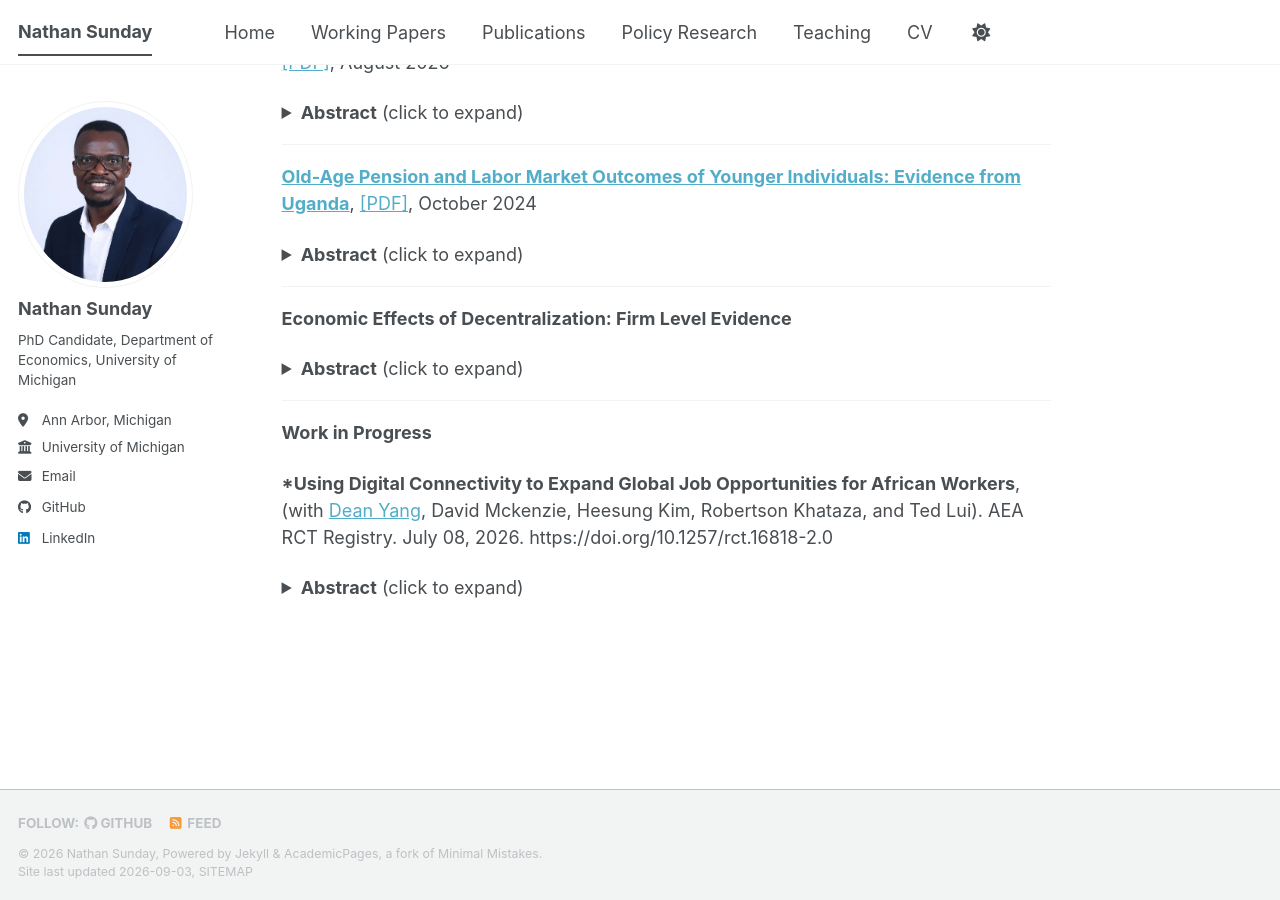
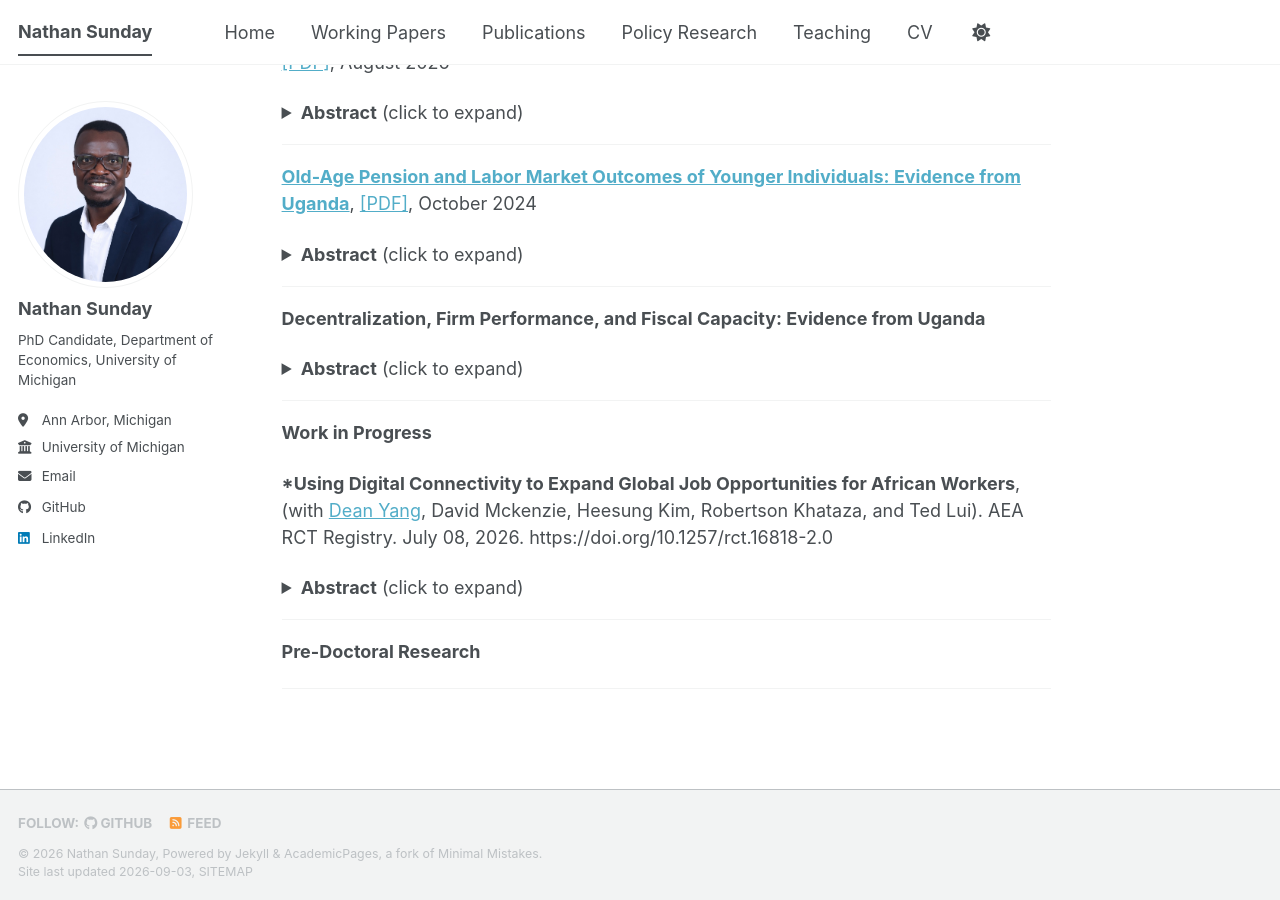
Before and after one commit to berylenonmechanistic8499/berylenonmechanistic8499.github.io, a Jekyll site: the page built from _pages/about.md, in a window 1280 px wide and 900 px high, scrolled down 790 px. Built offline with Jekyll 4.4.1, drawn with Linux system fonts in a browser that asks for light colours; a style sheet for code colours, icons or effects is not loaded.

Commit message:
Update about.md

```diff
--- a/_pages/about.md
+++ b/_pages/about.md
@@ -47,12 +47,12 @@
 
 ---
 
-**Economic Effects of Decentralization: Firm Level Evidence**
+**Decentralization, Firm Performance, and Fiscal Capacity: Evidence from Uganda**
 
 <details>
 <summary><strong>Abstract</strong> (click to expand)</summary>
 
-Decentralization of governance is widely argued to improve public goods provision, yet whether these gains translate into tangible benefits for the private sector remains an open question. I study this question in the context of Uganda, exploiting the 2015/16 wave of district creation in which 23 new districts were carved from existing ones. Using administrative data from corporate income tax records in a difference-in-differences framework, I find that the reform increased firm revenues by approximately 11 percent, with effects emerging two years after district creation, but has no significant impact on profits as revenue gains are offset by proportional increases in input costs. Improved electricity reliability is one mechanism underlying these effects. The gains depend critically on how evenly the parent district is divided: revenue increases are concentrated in symmetrically split districts, while highly asymmetric splits produce no significant effects. These findings suggest that decentralization can improve the business environment in low-income settings, but that realizing these gains requires attention not only to whether administrative units are subdivided but to how the boundaries are drawn.
+Decentralization is widely argued to improve public service delivery, yet its effects on private-sector activity and state fiscal capacity remain poorly understood. We study these effects in Uganda, exploiting the 2015/16 wave of district creation, in which 23 new districts were carved out of existing ones. Using firm-level administrative tax data in a staggered difference-in-differences design, we find that district creation increases firm revenues by approximately 13 percent, with effects emerging two years after the reform and growing thereafter. The revenue gains are accompanied by higher expenditures on intermediate inputs and labor, as well as increases in formal employment and the formal wage bill, while profits respond only modestly. Improved electricity reliability is one mechanism underlying these effects. The gains depend critically on administrative design: revenue increases are concentrated in relatively symmetric district splits, while highly asymmetric splits generate no detectable effects. Decentralization also strengthens central fiscal capacity, increasing corporate income tax remittances and effective tax rates, while expansion of the formal wage bill raises labor income tax revenue. Overall, the results show that decentralization can stimulate private-sector activity and central revenue mobilization, but that these gains depend importantly on the configuration of newly created jurisdictions.
 
 </details>
 
@@ -68,3 +68,9 @@
 Sub-Saharan Africa faces high youth unemployment as the number of young people entering the labor market outpaces the creation of local jobs. At the same time, global freelancing platforms offer skilled workers access to employment opportunities beyond local labor markets, often at substantially higher wages. Yet informational and reputational frictions—including limited knowledge of effective bidding strategies, weak initial profiles, and insufficient job-search persistence—as well as liquidity constraints may prevent many skilled workers from successfully entering these markets. This study evaluates whether reducing these barriers improves remote-work outcomes for young African professionals. We conduct a randomized controlled trial (RCT) among workers who meet baseline screening criteria, assigning participants to treatment arms that vary exposure to two interventions: individualized mentoring from experienced African freelancers and liquidity support. We measure outcomes using platform administrative data and surveys, focusing on job-search intensity, contract acquisition, and earnings. The study also examines heterogeneity by gender, contributing to our understanding of frictions in digital labor markets and informing the design of scalable interventions to expand access to global employment opportunities.
 
 </details>
+
+
+---
+**Pre-Doctoral Research**
+
+---
```
